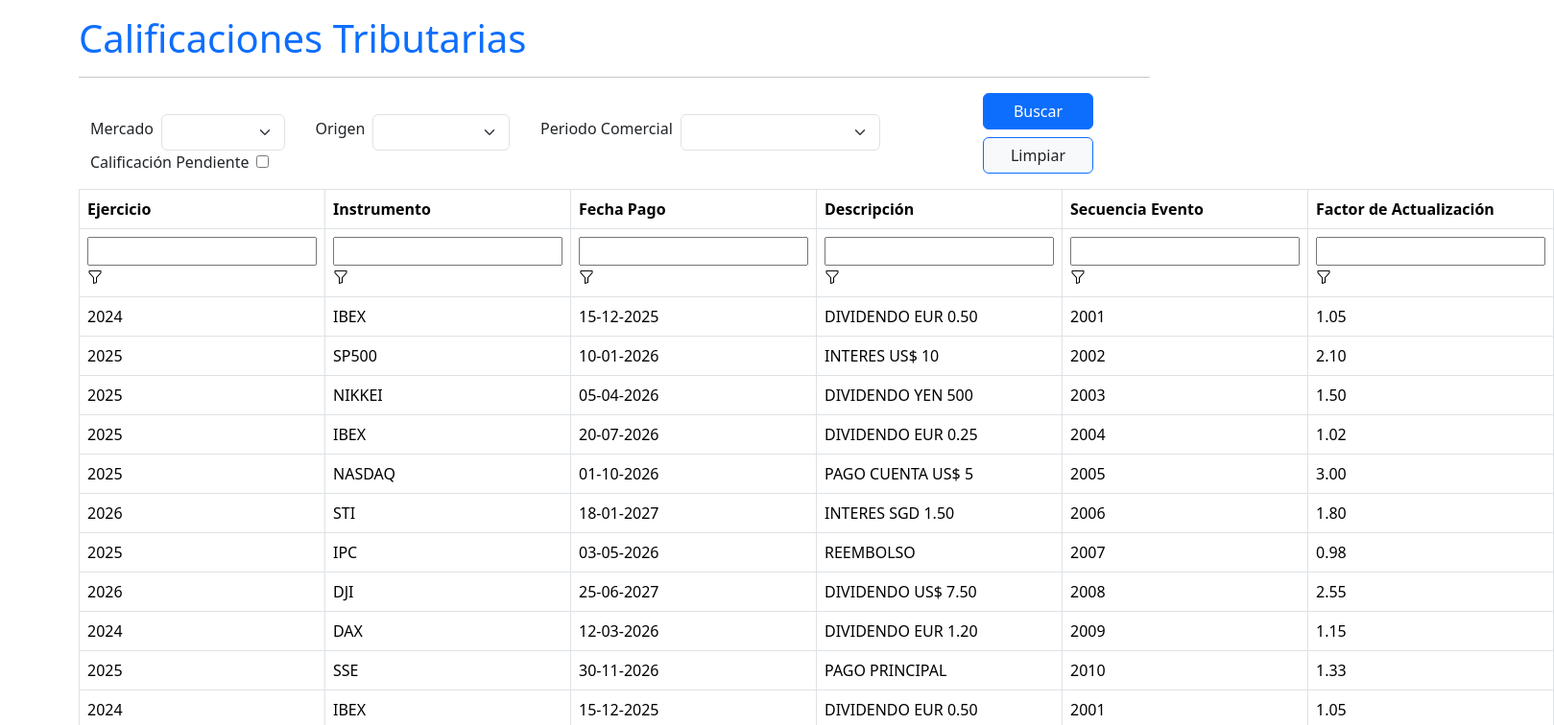
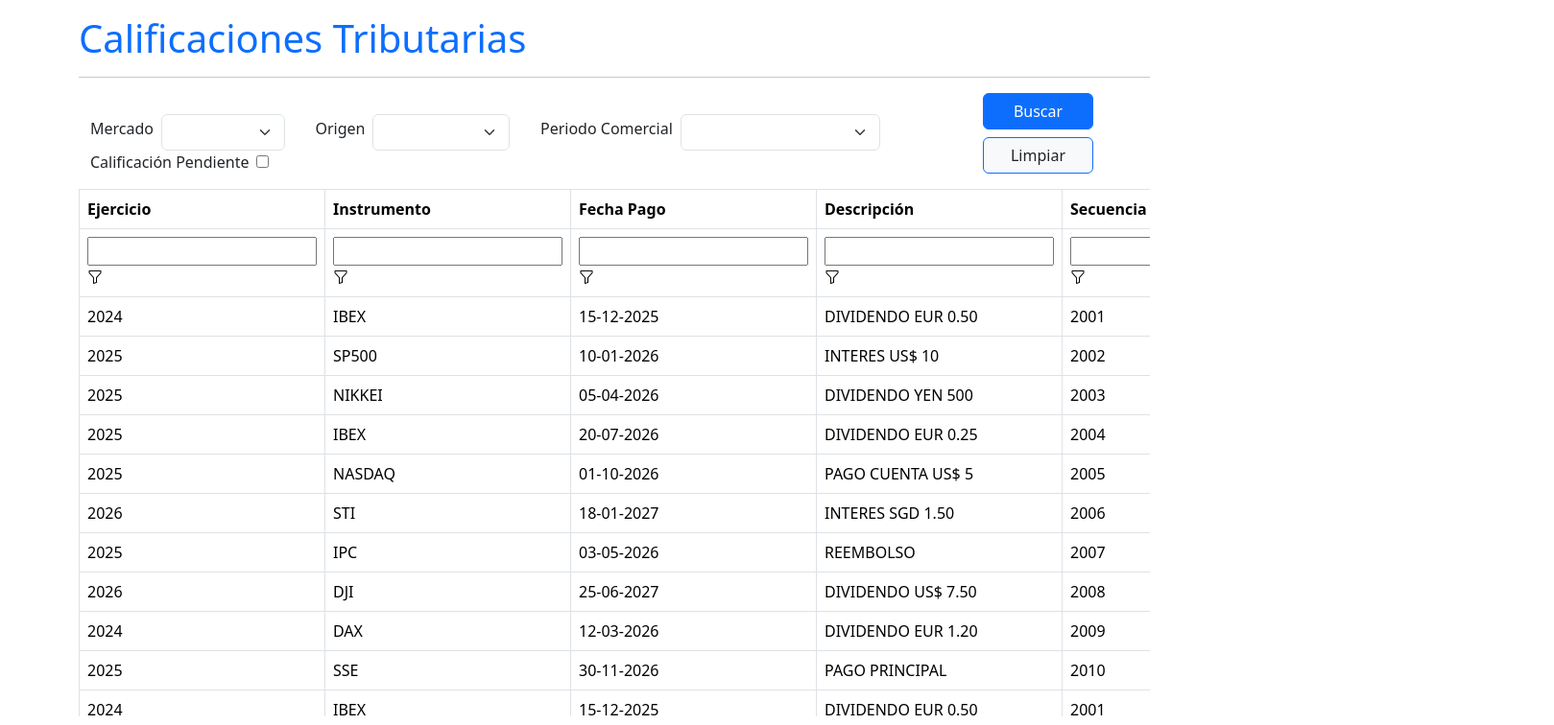
Before and after one commit to wvvicho/frontend_nuam, a React (Create React App) app: page / in a window 1280 px wide. Shown: the top 756 px of the page at 96% size, 1619 px wide, since content can reach past the window. Built offline with nearby package versions, Linux system fonts and the light colour scheme; data requests are answered from the project's data file.

Commit message:
Agregados scroll horizontal y vertical de la tabla de calificaciones

```diff
--- /dev/null
+++ b/src/Estilos/tabla.css
@@ -0,0 +1,14 @@
+.table-responsive {
+    max-height: 550px;
+    overflow-y: auto;
+}
+
+.table-responsive thead{
+    position: sticky;
+    top: 0;
+}
+
+.table-responsive thead .filtros {
+    position: sticky;
+    top: 41px;
+}
--- a/src/Tabla calificaciones/Tabla.jsx
+++ b/src/Tabla calificaciones/Tabla.jsx
@@ -1,4 +1,5 @@
 import { useState } from "react";
+import '../Estilos/tabla.css';
 
 function Tabla({ mercadoBusqueda, origenBusqueda, periodoBusqueda, pendienteBusqueda, calificaciones }) {
 
@@ -8,6 +9,7 @@
     const [descripcion, setDescripcion] = useState('');
     const [secuencia_evento, setSecuenciaEvento] = useState('');
     const [factor_actualizacion, setFactorActualizacion] = useState('');
+
 
 
     const CalificacionesFiltrada = calificaciones.filter(calificacion => (
@@ -23,8 +25,8 @@
     ));
 
     return (
-        <div className="mt-3">
-            <table className="table table-bordered">
+        <div className="mt-3 table-responsive mb-4">
+            <table className="table table-bordered table-fixed-header">
                 <thead>
                     <tr className="table-row text-nowrap">
                         <th scope="col">Ejercicio</th>
@@ -34,9 +36,7 @@
                         <th scope="col">Secuencia Evento</th>
                         <th scope="col">Factor de Actualización</th>
                     </tr>
-                </thead>
-                <tbody>
-                    <tr id="filtros">
+                    <tr className="filtros">
                        <td>
                             <input type="text"
                                     id="ejercicio"
@@ -86,6 +86,8 @@
                             <i class="bi bi-funnel"/>
                        </td>
                     </tr>
+                </thead>
+                <tbody>
                     {CalificacionesFiltrada.map((item, index) => (
                         <tr key={index}>
                             <td>{item.ejercicio}</td>
```
